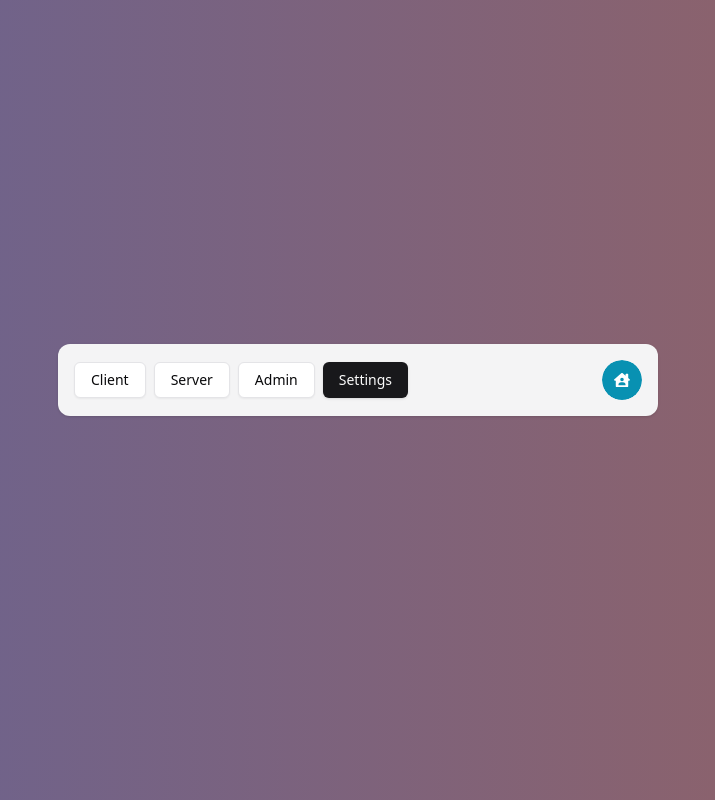
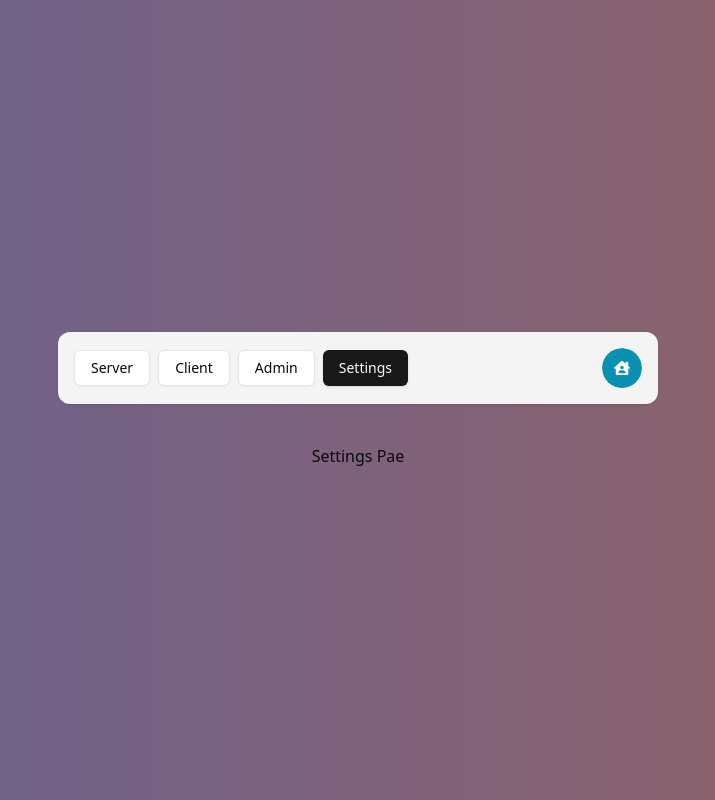
Before and after one commit to abdok10/ultimate-auth, a Next.js app: page /settings in a window 1280 px wide. Shown: the whole page, without its empty margins (282-997 px from the left). Built offline with nearby package versions, Linux system fonts and the light colour scheme; no server answers.

Commit message:
multi layouts bug fixed

```diff
--- a/app/(protected)/_components/Navbar.tsx
+++ b/app/(protected)/_components/Navbar.tsx
@@ -10,7 +10,7 @@ const Navbar = () => {
   return (
     <nav className="bg-secondary flex justify-between items-center p-4  rounded-xl w-[600px] shadow">
       <div className="flex gap-2">
-        {["client", "server", "admin", "settings"].map((item, index) => (
+        {["server", "client", "admin", "settings"].map((item, index) => (
           <Button
             key={index}
             variant={pathname === `/${item}` ? "default" : "outline"}
--- /dev/null
+++ b/app/(protected)/admin/page.tsx
@@ -0,0 +1,4 @@
+const AdminPage = () => {
+  return <div>Admin Page</div>;
+};
+export default AdminPage;
--- /dev/null
+++ b/app/(protected)/client/page.tsx
@@ -0,0 +1,10 @@
+"use client";
+
+import { useCurrentUser } from "@hooks/useCurrentUser";
+
+const ClientPage = () => {
+  const user = useCurrentUser();
+
+  return <div>Client Page</div>;
+};
+export default ClientPage;
--- /dev/null
+++ b/app/(protected)/server/page.tsx
@@ -0,0 +1,4 @@
+const ServerPage = () => {
+  return <div>Server</div>;
+};
+export default ServerPage;
--- a/app/(protected)/settings/page.tsx
+++ b/app/(protected)/settings/page.tsx
@@ -1,16 +1,6 @@
 "use client";
 
-import { logout } from "@actions/logout";
-import { Button } from "@components/ui/button";
-import { useCurrentUser } from "@hooks/useCurrentUser";
-
 const SettingsPage = () => {
-  const user = useCurrentUser();
-
-  return (
-    <div>
-
-    </div>
-  );
+  return <div>Settings Pae</div>;
 };
 export default SettingsPage;
```
